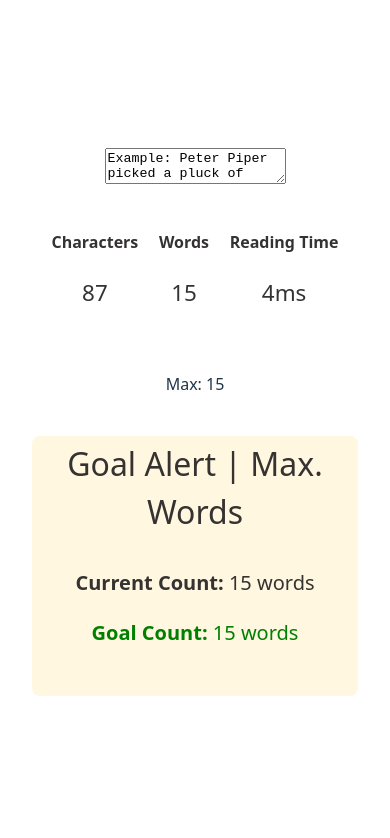
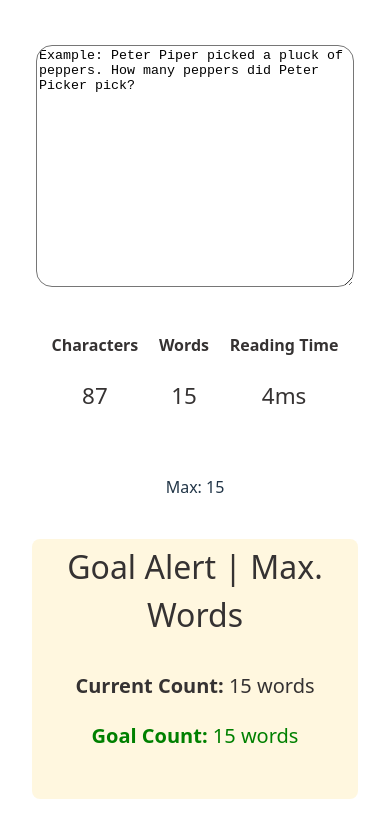
Before and after one commit to ANIO-Official/character-counter, a React (Vite) app: page / in a window 390 px wide. Shown: the top 838 px of the page. Built offline with nearby package versions, Linux system fonts and the light colour scheme.

Commit message:
Added styling to Text Input component with responsive width measurements for medium to small sized screens.

```diff
--- /dev/null
+++ b/src/components/TextInput/TextInput.css
@@ -0,0 +1,23 @@
+.text-input{
+    background-color: white;
+    min-width: 28vw;
+    max-width: 28vw;
+    height: 28vh;
+    border-radius: 1rem;
+}
+
+/*Medium Screens*/
+@media (1560px >= width >= 560px){
+    .text-input{
+    min-width: 50vw;
+    max-width: 50vw;
+}
+}
+
+/*Small Screens*/
+@media (max-width: 550px){
+    .text-input{
+    min-width: 80vw;
+    max-width: 80vw;
+}
+}
--- a/src/components/TextInput/TextInput.tsx
+++ b/src/components/TextInput/TextInput.tsx
@@ -1,3 +1,4 @@
+import './TextInput.css'
 import type { TextInputProps } from "../../type";
 
 
@@ -11,8 +12,8 @@ export default function TextInput({ onTextChange, placeholder, initialValue }: T
 
     return (
         <>
-            <div>
-                <textarea onChange={handleChange} placeholder={placeholder}>{initialValue}</textarea>
+            <div className="text-input-container">
+                <textarea className="text-input" onChange={handleChange} placeholder={placeholder}>{initialValue}</textarea>
             </div>
             <br/>
         </>
```
